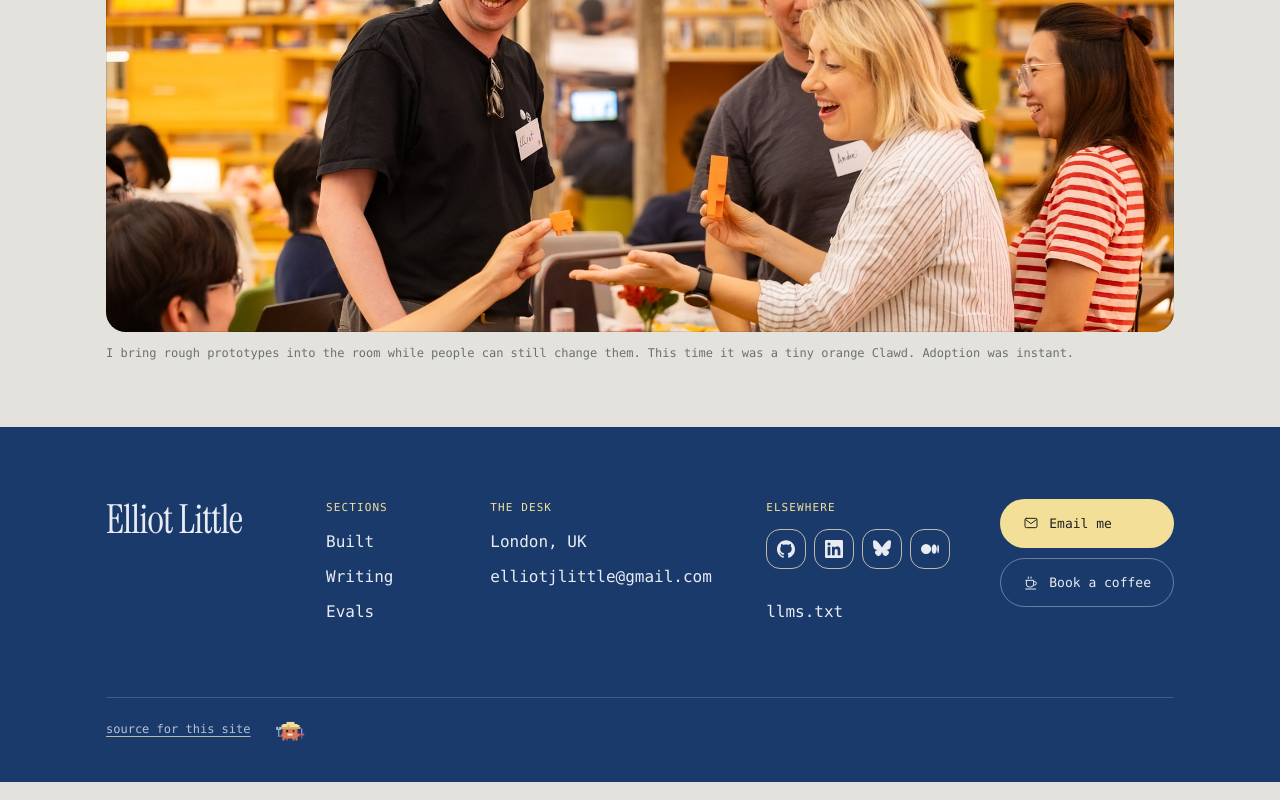
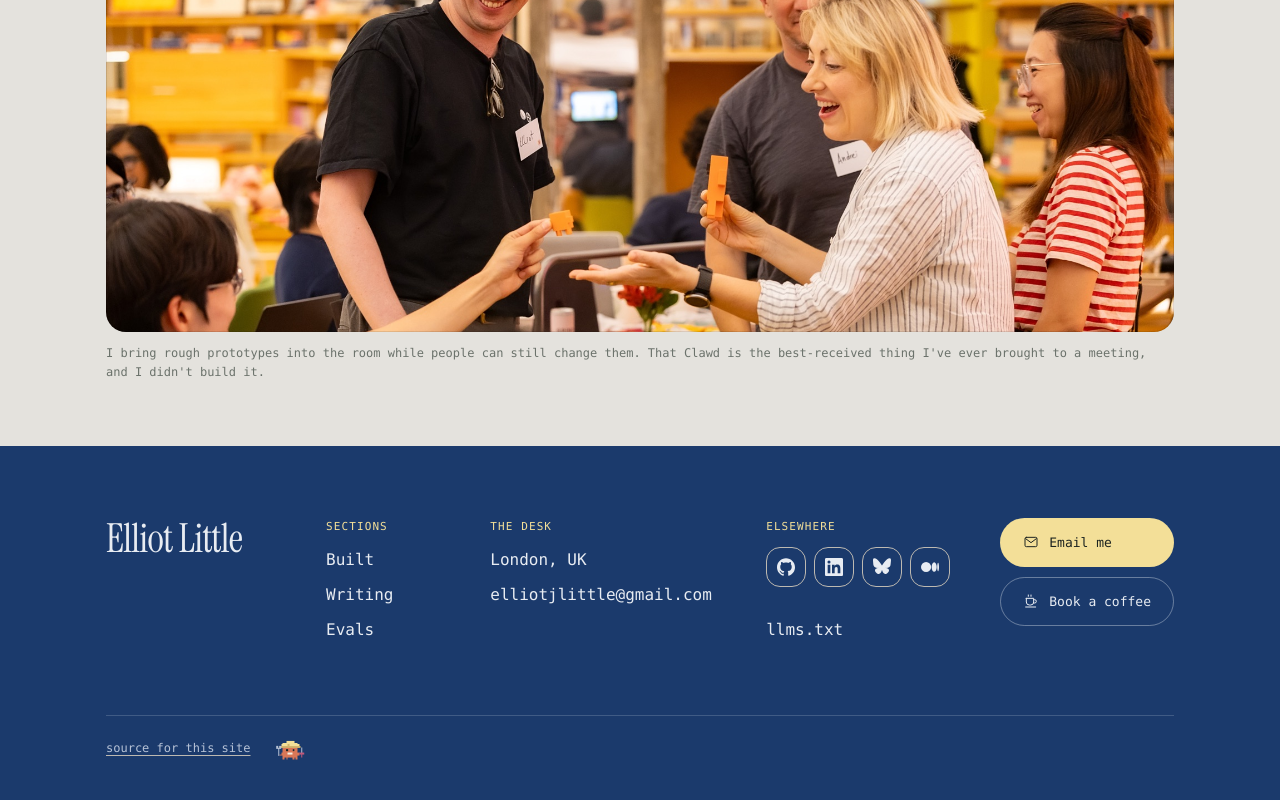
Before and after one commit to ElliotJLT/elliot-os, a Next.js app: page / in a window 1280 px wide. Shown: the part 9741-10541 px from the top of the page. Built offline with nearby package versions, Linux system fonts and the light colour scheme; no server answers.

Commit message:
Home: the Clawd line, with less polish and more honesty
Co-Authored-By: Claude Opus 5.5 (1M context) <noreply@anthropic.com>

```diff
--- a/app/page.tsx
+++ b/app/page.tsx
@@ -197,8 +197,8 @@ export default async function Home() {
           </div>
           <figcaption>
             I bring rough prototypes into the room while people can still
-            change them. This time it was a tiny orange Clawd. Adoption was
-            instant.
+            change them. That Clawd is the best-received thing I&apos;ve ever
+            brought to a meeting, and I didn&apos;t build it.
           </figcaption>
         </figure>
       </Reveal>
```
